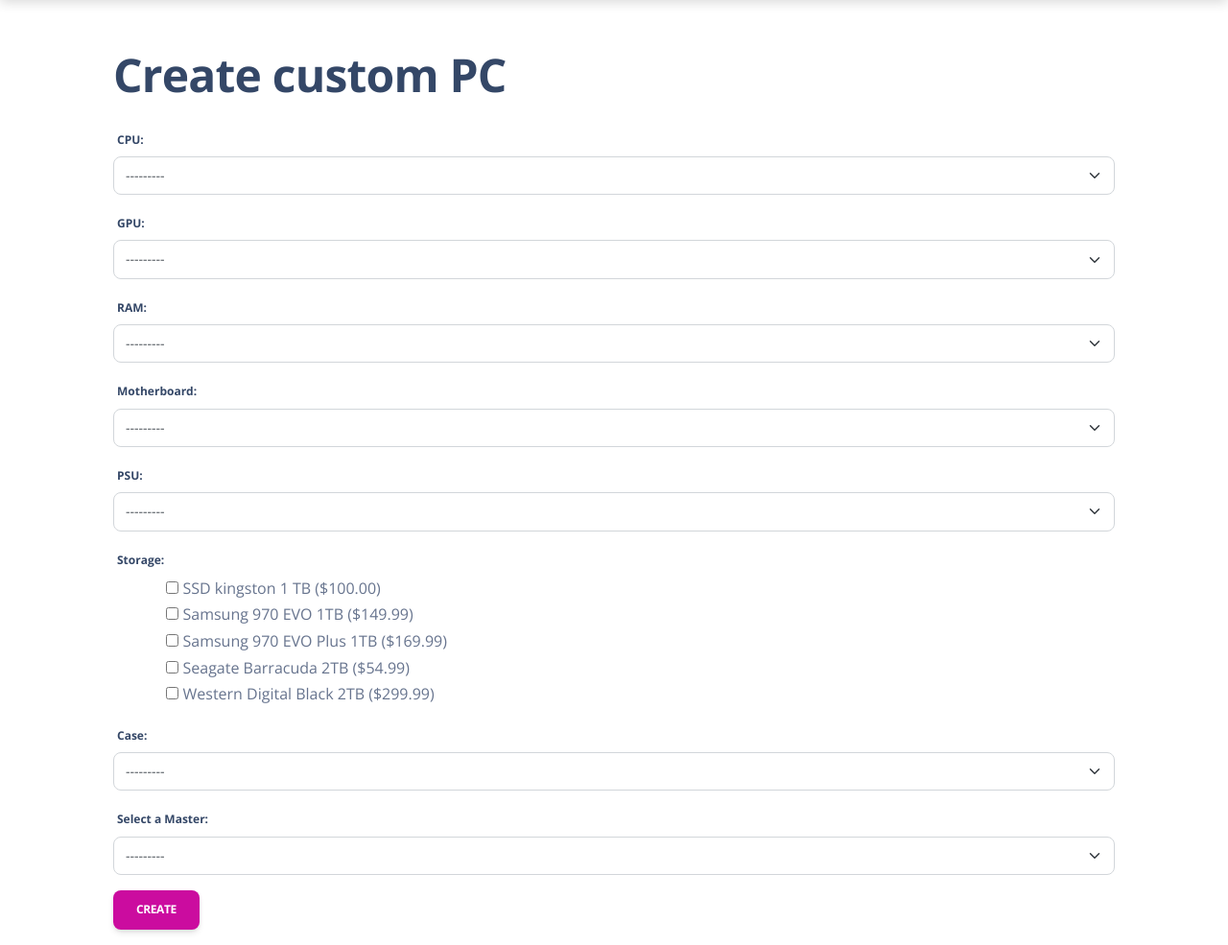
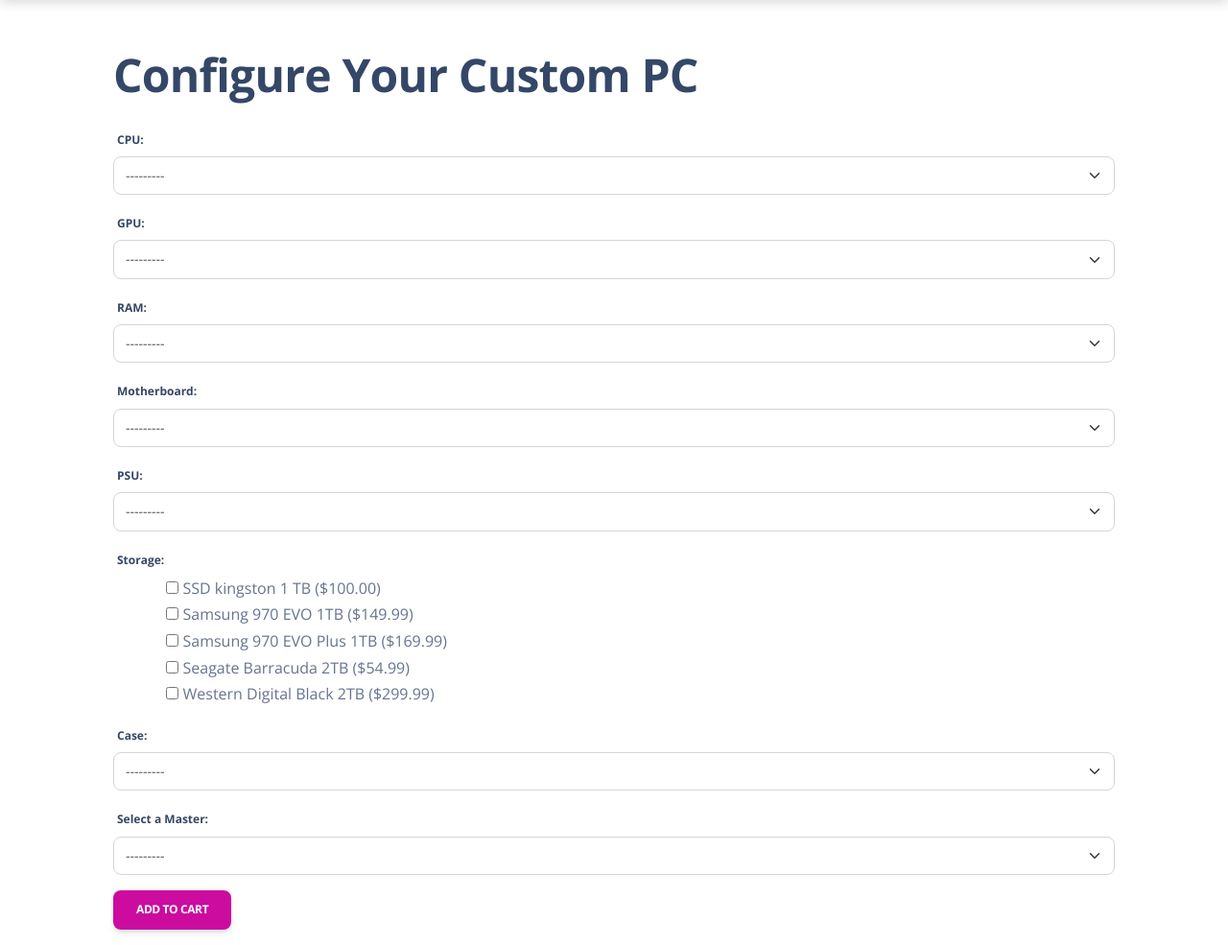
Before and after one commit to Gilgumish/computer-workshop, a Django app: page /configurator/ in a window 1280 px wide. Shown: the part 105-1090 px from the top of the page at 96% size. Run offline with Django 5.2, Linux system fonts and the light colour scheme; a user stored in the database is signed in; data comes from the database, SQL or seed files in the repository; some libraries are stand-ins or nearby versions.

Commit message:
Add cart functional

```diff
--- a/templates/workshop/available_computers.html
+++ b/templates/workshop/available_computers.html
@@ -32,7 +32,7 @@
                     <a href="{% url 'workshop:edit_computer' computer.id %}" class="btn btn-warning btn-sm">Edit</a>
                     <a href="{% url 'workshop:delete_computer' computer.id %}" class="btn btn-danger btn-sm">Delete</a>
                     {% endif %}
-                    <a href="{% url 'workshop:add_to_cart' computer.id %}" class="btn btn-primary">Add to Cart</a>
+                    <a href="{% url 'workshop:add_computer_to_cart' computer.id %}" class="btn btn-primary">Add to Cart</a>
                 </div>
             </div>
         </div>
--- a/templates/workshop/components_list.html
+++ b/templates/workshop/components_list.html
@@ -30,7 +30,7 @@
                     <a href="{% url 'workshop:edit_component' component.id %}" class="btn btn-warning btn-sm">Edit</a>
                     <a href="{% url 'workshop:delete_component' component.id %}" class="btn btn-danger btn-sm">Delete</a>
                     {% endif %}
-                    <a href="{% url 'workshop:add_to_cart' component.id %}" class="btn btn-primary">Add to Cart</a>
+                    <a href="{% url 'workshop:add_component_to_cart' component.id %}" class="btn btn-primary">Add to Cart</a>
                 </div>
             </div>
         </div>
--- a/templates/workshop/configurator.html
+++ b/templates/workshop/configurator.html
@@ -3,32 +3,23 @@
 
 {% block content %}
 <div class="container mt-5">
-    <h1 class="mb-4">Create custom PC</h1>
+    <h1 class="mb-4">Configure Your Custom PC</h1>
     <form method="post">
         {% csrf_token %}
         <div class="mb-3">
-            {{ form.name.label_tag }} {{ form.name|add_class:"form-control" }}
+            {{ form.cpu.label_tag }} {{ form.cpu|add_class:"form-select" }}
         </div>
         <div class="mb-3">
-            {{ form.description.label_tag }} {{ form.description|add_class:"form-control" }}
+            {{ form.gpu.label_tag }} {{ form.gpu|add_class:"form-select" }}
         </div>
         <div class="mb-3">
-            {{ form.pc_type.label_tag }} {{ form.pc_type|add_class:"form-control" }}
+            {{ form.ram.label_tag }} {{ form.ram|add_class:"form-select" }}
         </div>
         <div class="mb-3">
-            {{ form.cpu.label_tag }}{{ form.cpu|add_class:"form-select" }}
+            {{ form.motherboard.label_tag }} {{ form.motherboard|add_class:"form-select" }}
         </div>
         <div class="mb-3">
-            {{ form.gpu.label_tag }}{{ form.gpu|add_class:"form-select" }}
-        </div>
-        <div class="mb-3">
-            {{ form.ram.label_tag }}{{ form.ram|add_class:"form-select" }}
-        </div>
-        <div class="mb-3">
-            {{ form.motherboard.label_tag }}{{ form.motherboard|add_class:"form-select" }}
-        </div>
-        <div class="mb-3">
-            {{ form.psu.label_tag }}{{ form.psu|add_class:"form-select" }}
+            {{ form.psu.label_tag }} {{ form.psu|add_class:"form-select" }}
         </div>
         <div class="mb-3">
             {{ form.storage.label_tag }}
@@ -41,12 +32,12 @@
             </div>
         </div>
         <div class="mb-3">
-            {{ form.case.label_tag }}{{ form.case|add_class:"form-select" }}
+            {{ form.case.label_tag }} {{ form.case|add_class:"form-select" }}
         </div>
         <div class="mb-3">
-            {{ form.master.label_tag }}{{ form.master|add_class:"form-select" }}
+            {{ form.master.label_tag }} {{ form.master|add_class:"form-select" }}
         </div>
-        <button type="submit" class="btn btn-primary">{{ object|yesno:"Update,Create" }}</button>
+        <button type="submit" class="btn btn-primary">Add to Cart</button>
     </form>
 </div>
 {% endblock %}
--- a/workshop/forms.py
+++ b/workshop/forms.py
@@ -1,7 +1,7 @@
 from django import forms
 from django.contrib.auth.forms import UserCreationForm
 
-from .models import Component, Computer, Master, User
+from .models import Component, Computer, Master, User, Cart
 
 
 class UserForm(forms.ModelForm):
@@ -18,7 +18,9 @@
     def __init__(self, *args, **kwargs):
         super().__init__(*args, **kwargs)
         if self.instance.is_master:
-            self.fields["number_of_constructed_computers"].initial = self.instance.master.number_of_constructed_computers
+            self.fields["number_of_constructed_computers"].initial = (
+                self.instance.master.number_of_constructed_computers
+            )
         else:
             self.fields.pop("number_of_constructed_computers")
 
@@ -26,7 +28,10 @@
         user = super().save(commit=False)
         if user.is_master:
             master, created = Master.objects.get_or_create(user=user)
-            master.number_of_constructed_computers = self.cleaned_data.get("number_of_constructed_computers", master.number_of_constructed_computers)
+            master.number_of_constructed_computers = self.cleaned_data.get(
+                "number_of_constructed_computers",
+                master.number_of_constructed_computers,
+            )
             if commit:
                 master.save()
         if commit:
@@ -106,13 +111,6 @@
         widget=forms.Select(attrs={"class": "form-select"}),
     )
 
-    def __init__(self, *args, **kwargs):
-        super().__init__(*args, **kwargs)
-        self.fields["master"].queryset = Master.objects.all()
-        self.fields["master"].label_from_instance = (
-            lambda obj: f"{obj.user.first_name} '{obj.user.username}' {obj.user.last_name} (PCs Built: {obj.number_of_constructed_computers})"
-        )
-
     class Meta:
         model = Computer
         fields = [
@@ -125,6 +123,13 @@
             "case",
             "master",
         ]
+
+    def __init__(self, *args, **kwargs):
+        super().__init__(*args, **kwargs)
+        self.fields["master"].queryset = Master.objects.all()
+        self.fields["master"].label_from_instance = (
+            lambda obj: f"{obj.user.first_name} '{obj.user.username}' {obj.user.last_name} (PCs Built: {obj.number_of_constructed_computers})"
+        )
 
 
 class ComputerForm(BaseComputerForm):
@@ -200,3 +205,25 @@
             "password1",
             "password2",
         )
+
+
+class AddComponentToCartForm(forms.ModelForm):
+    quantity = forms.IntegerField(
+        min_value=1,
+        widget=forms.NumberInput(attrs={"class": "form-control", "min": "1"}),
+    )
+
+    class Meta:
+        model = Component
+        fields = ["quantity"]
+
+
+class AddComputerToCartForm(forms.ModelForm):
+    quantity = forms.IntegerField(
+        min_value=1,
+        widget=forms.NumberInput(attrs={"class": "form-control", "min": "1"}),
+    )
+
+    class Meta:
+        model = Computer
+        fields = ["quantity"]
--- a/workshop/urls.py
+++ b/workshop/urls.py
@@ -4,7 +4,6 @@
     login_view,
     register_view,
     configurator,
-    add_to_cart,
     edit_component,
     delete_component,
     manage_users,
@@ -17,6 +16,12 @@
     computer_detail,
     AvailableComputersView,
     AvailableComponentsView,
+    view_cart,
+    remove_from_cart,
+    add_component_to_cart,
+    add_computer_to_cart,
+    clear_cart,
+    remove_master_from_cart,
 )
 
 app_name = "workshop"
@@ -31,7 +36,6 @@
         name="available_computers",
     ),
     path("configurator/", configurator, name="configurator"),
-    path("add_to_cart/<int:computer_id>/", add_to_cart, name="add_to_cart"),
     path("edit_component/<int:component_id>/", edit_component, name="edit_component"),
     path(
         "delete_component/<int:component_id>/",
@@ -55,4 +59,24 @@
     ),
     path("edit_user/<int:user_id>/", edit_user, name="edit_user"),
     path("computer_detail/<int:pk>/", computer_detail, name="computer_detail"),
+    path("cart/", view_cart, name="cart"),
+    path(
+        "cart/add_component/<int:component_id>/",
+        add_component_to_cart,
+        name="add_component_to_cart",
+    ),
+    path(
+        "cart/add_computer/<int:computer_id>/",
+        add_computer_to_cart,
+        name="add_computer_to_cart",
+    ),
+    path(
+        "cart/remove/<int:item_id>/<str:item_type>/",
+        remove_from_cart,
+        name="remove_from_cart",
+    ),
+    path("cart/clear/", clear_cart, name="clear_cart"),
+    path(
+        "cart/remove_master/", remove_master_from_cart, name="remove_master_from_cart"
+    ),
 ]
--- a/workshop/views.py
+++ b/workshop/views.py
@@ -6,13 +6,15 @@
 from django.urls import reverse_lazy
 from django.views.generic import DeleteView, ListView
 
-from .models import Computer, Component, Cart, Client, User, Master
+from .models import Computer, Component, Cart, User, Master
 from .forms import (
     ComponentForm,
     ConfiguratorForm,
     CustomUserCreationForm,
     ComputerForm,
     UserForm,
+    AddComponentToCartForm,
+    AddComputerToCartForm,
 )
 
 
@@ -103,12 +105,21 @@
     if request.method == "POST":
         form = ConfiguratorForm(request.POST)
         if form.is_valid():
-            computer = form.save(commit=False)
-            computer.master = Master.objects.get(user=request.user)
-            computer.save()
-            return redirect("workshop:home")
+            cart, created = Cart.objects.get_or_create(client=request.user.client)
+            cart.components.add(form.cleaned_data["cpu"])
+            cart.components.add(form.cleaned_data["gpu"])
+            cart.components.add(form.cleaned_data["ram"])
+            cart.components.add(form.cleaned_data["motherboard"])
+            cart.components.add(form.cleaned_data["psu"])
+            for storage in form.cleaned_data["storage"]:
+                cart.components.add(storage)
+            cart.components.add(form.cleaned_data["case"])
+            cart.master = form.cleaned_data["master"]
+            cart.save()
+            return redirect("workshop:cart")
     else:
         form = ConfiguratorForm()
+
     return render(request, "workshop/configurator.html", {"form": form})
 
 
@@ -124,15 +135,6 @@
     else:
         form = ComputerForm()
     return render(request, "workshop/add_computer.html", {"form": form})
-
-
-@login_required
-def add_to_cart(request, computer_id):
-    computer = get_object_or_404(Computer, id=computer_id)
-    client = get_object_or_404(Client, user=request.user)
-    cart, created = Cart.objects.get_or_create(client=client)
-    cart.items.add(computer)
-    return redirect("workshop:home")
 
 
 class AvailableComponentsView(ListView):
@@ -300,15 +302,18 @@
             return redirect("workshop:available_computers")
     else:
         # Populate the form with the initial data
-        form = ComputerForm(instance=computer, initial={
-            'cpu': computer.components.filter(type='CPU').first(),
-            'gpu': computer.components.filter(type='GPU').first(),
-            'ram': computer.components.filter(type='RAM').first(),
-            'motherboard': computer.components.filter(type='Motherboard').first(),
-            'psu': computer.components.filter(type='PSU').first(),
-            'storage': computer.components.filter(type='Storage'),
-            'case': computer.components.filter(type='Case').first(),
-        })
+        form = ComputerForm(
+            instance=computer,
+            initial={
+                "cpu": computer.components.filter(type="CPU").first(),
+                "gpu": computer.components.filter(type="GPU").first(),
+                "ram": computer.components.filter(type="RAM").first(),
+                "motherboard": computer.components.filter(type="Motherboard").first(),
+                "psu": computer.components.filter(type="PSU").first(),
+                "storage": computer.components.filter(type="Storage"),
+                "case": computer.components.filter(type="Case").first(),
+            },
+        )
 
     return render(
         request, "workshop/add_computer.html", {"form": form, "object": computer}
@@ -325,3 +330,83 @@
     model = Component
     template_name = "workshop/component_confirm_delete.html"
     success_url = reverse_lazy("workshop:master_dashboard")
+
+
+@login_required
+def add_component_to_cart(request, component_id):
+    component = get_object_or_404(Component, id=component_id)
+    cart, created = Cart.objects.get_or_create(client=request.user.client)
+
+    if request.method == "POST":
+        form = AddComponentToCartForm(request.POST)
+        if form.is_valid():
+            quantity = form.cleaned_data["quantity"]
+            for _ in range(quantity):
+                cart.components.add(component)
+            return redirect("workshop:cart")
+    else:
+        form = AddComponentToCartForm()
+
+    return render(
+        request,
+        "workshop/add_to_cart.html",
+        {"form": form, "item": component, "item_type": "component"},
+    )
+
+
+@login_required
+def add_computer_to_cart(request, computer_id):
+    computer = get_object_or_404(Computer, id=computer_id)
+    cart, created = Cart.objects.get_or_create(client=request.user.client)
+
+    if request.method == "POST":
+        form = AddComputerToCartForm(request.POST)
+        if form.is_valid():
+            quantity = form.cleaned_data["quantity"]
+            for _ in range(quantity):
+                cart.computers.add(computer)
+            return redirect("workshop:cart")
+    else:
+        form = AddComputerToCartForm()
+
+    return render(
+        request,
+        "workshop/add_to_cart.html",
+        {"form": form, "item": computer, "item_type": "computer"},
+    )
+
+
+@login_required
+def view_cart(request):
+    cart, created = Cart.objects.get_or_create(client=request.user.client)
+    return render(request, "workshop/cart.html", {"cart": cart})
+
+
+@login_required
+def remove_from_cart(request, item_id, item_type):
+    cart = get_object_or_404(Cart, client=request.user.client)
+    if item_type == "component":
+        item = get_object_or_404(Component, id=item_id)
+        cart.components.remove(item)
+    elif item_type == "computer":
+        item = get_object_or_404(Computer, id=item_id)
+        cart.computers.remove(item)
+    return redirect("workshop:cart")
+
+
+@login_required
+def clear_cart(request):
+    cart, created = Cart.objects.get_or_create(client=request.user.client)
+    cart.components.clear()
+    cart.computers.clear()
+    cart.master = None
+    cart.save()
+    return redirect("workshop:cart")
+
+
+@login_required
+def remove_master_from_cart(request):
+    cart, created = Cart.objects.get_or_create(client=request.user.client)
+    cart.master = None
+    cart.save()
+    return redirect("workshop:cart")
```
Also changed, not shown: templates/workshop/add_to_cart.html (added, +11 -0 lines), templates/workshop/cart.html (added, +48 -0 lines), workshop/models.py (+7 -2 lines), workshop/migrations/0003_rename_items_cart_computers_cart_components.py (added), workshop/migrations/0004_alter_cart_components_alter_cart_computers.py (added), workshop/migrations/0005_cart_master_alter_cart_components_and_more.py (added).
